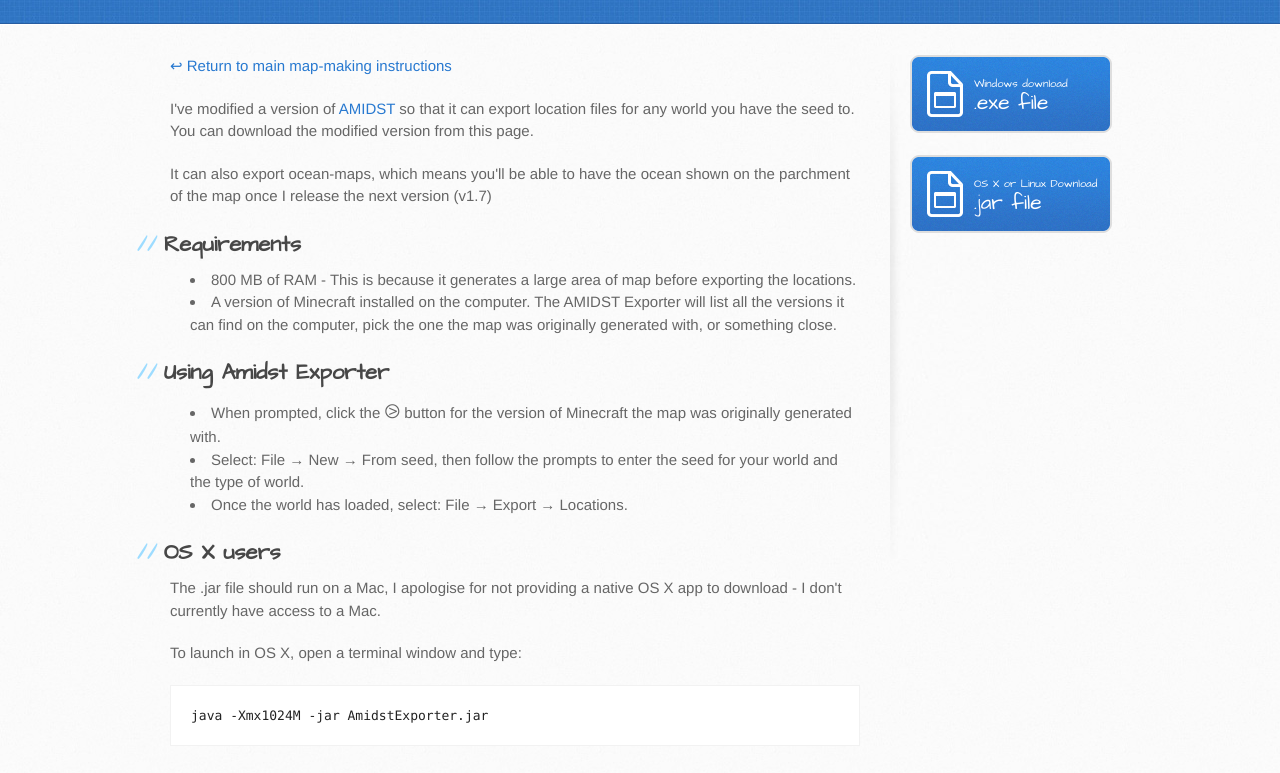
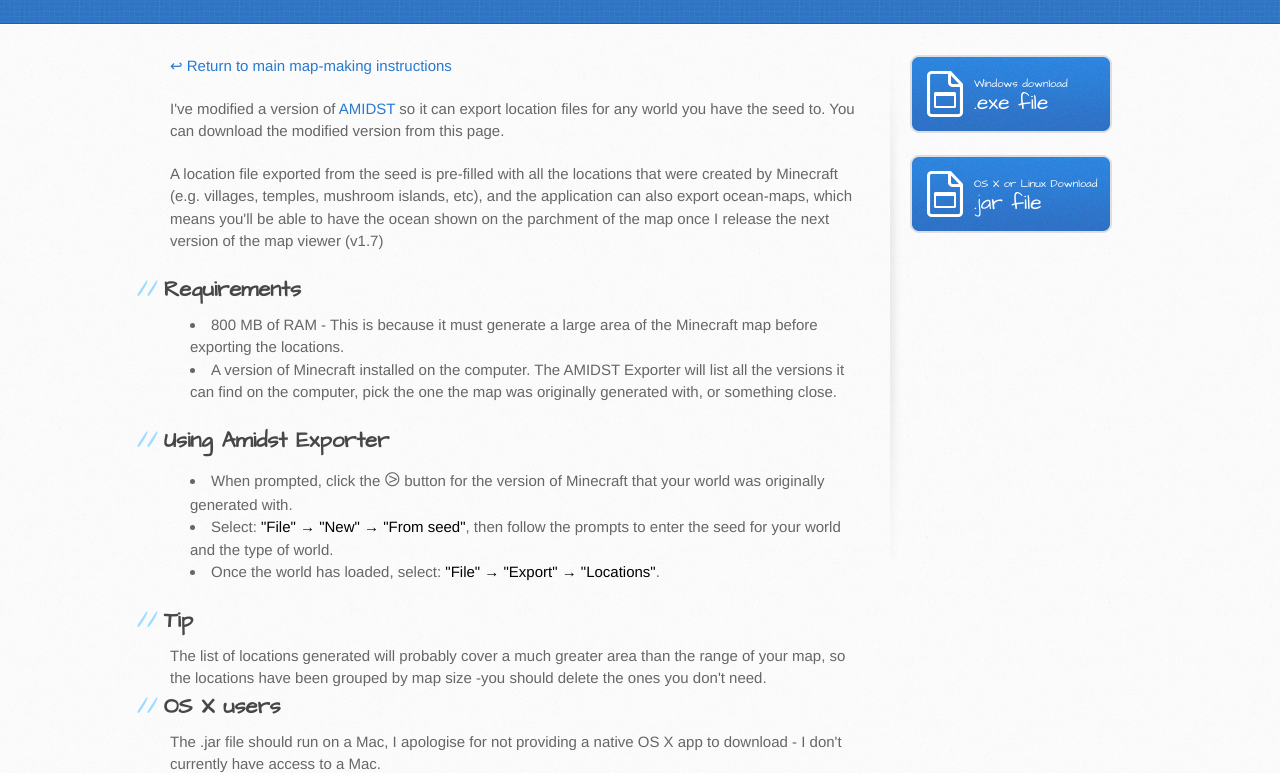
Before and after one commit to Treer/minecraft-map, a plain HTML site: page instructions/exportfromseed.html in a window 1280 px wide. Shown: the part 249-1022 px from the top of the page. Drawn offline with Linux system fonts and the light colour scheme.

Commit message:
minor improvements to instructions

```diff
--- a/instructions/exportfromseed.html
+++ b/instructions/exportfromseed.html
@@ -28,7 +28,7 @@
     <header>
       <div class="inner">
         <h1>Exporting from a seed</h1>
-		<h2>How to automatically get all the locations</h2>
+		<h2>How to automatically get <span style="font-weight: bold;">all</span> the locations</h2>
 		<a href="https://github.com/Treer/AMIDST" class="button"><small>View project on</small>GitHub</a>
       </div>
     </header>
@@ -40,15 +40,16 @@
 		<p><a href="index.html">&#8617; Return to main map-making instructions</a></p>
 
 		<p>I've modified a version of <a href="http://www.minecraftforum.net/forums/mapping-and-modding/minecraft-tools/1262200-v3-6-amidst-strongholds-village-biome-etc-finder">AMIDST</a> so
-		that it can export location files for any world you have the seed to. You can download the modified version from this page.</p>
+		it can export location files for any world you have the seed to. You can download the modified version from this page.</p>
 
-		<p>It can also export ocean-maps, which means you'll be able to have the ocean shown on the parchment of the map once I release the next version (v1.7)</p>
+		<p>A location file exported from the seed is pre-filled with all the locations that were created by Minecraft (e.g. villages, temples, mushroom islands, etc), and the application can
+		also export ocean-maps, which means you'll be able to have the ocean shown on the parchment of the map once I release the next version of the map viewer (v1.7)</p>
 
 		<h2>Requirements</h2>
 
 
 		<ul>
-		<li>800 MB of RAM - This is because it generates a large area of map before exporting the locations.</li>
+		<li>800 MB of RAM - This is because it must generate a large area of the Minecraft map before exporting the locations.</li>
 		<li>A version of Minecraft installed on the computer. The AMIDST Exporter will list all the versions it can find on the computer, pick
 		the one the map was originally generated with, or something close.</li>
 		</ul>
@@ -56,10 +57,14 @@
 		<h2>Using Amidst Exporter</h2>
 
 		<ul>
-		<li>When prompted, click the <span style="font-size: 130%">&#10689;</span> button for the version of Minecraft the map was originally generated with.</li>
-		<li>Select: File &rarr; New &rarr; From seed, then follow the prompts to enter the seed for your world and the type of world.
-		<li>Once the world has loaded, select: File &rarr; Export &rarr; Locations.
+		<li>When prompted, click the <span style="font-size: 130%">&#10689;</span> button for the version of Minecraft that your world was originally generated with.</li>
+		<li>Select: <span class="menuoptions">"File" &rarr; "New" &rarr; "From seed"</span>, then follow the prompts to enter the seed for your world and the type of world.
+		<li>Once the world has loaded, select: <span class="menuoptions">"File" &rarr; "Export" &rarr; "Locations"</span>.
 		</ul>
+
+		<h2>Tip</h2>
+		The list of locations generated will probably cover a much greater area than the range of your map, so the locations have been grouped by map size -you should delete the ones you don't need.
+
 
 		<h2>OS X users</h2>
 		<p>The .jar file should run on a Mac, I apologise for not providing a native OS X app to download - I don't currently have access to a Mac.</p>
```
Also changed, not shown: instructions/index.html (+1 -3 lines).
